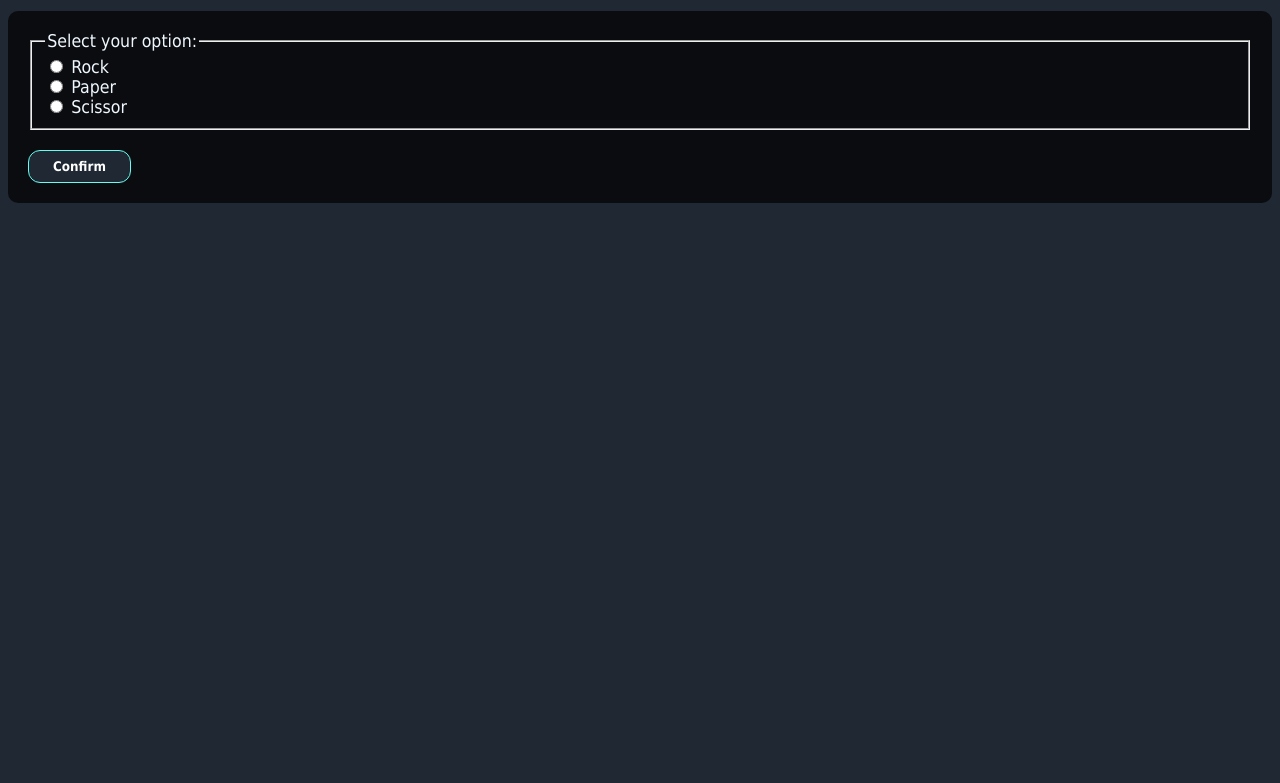
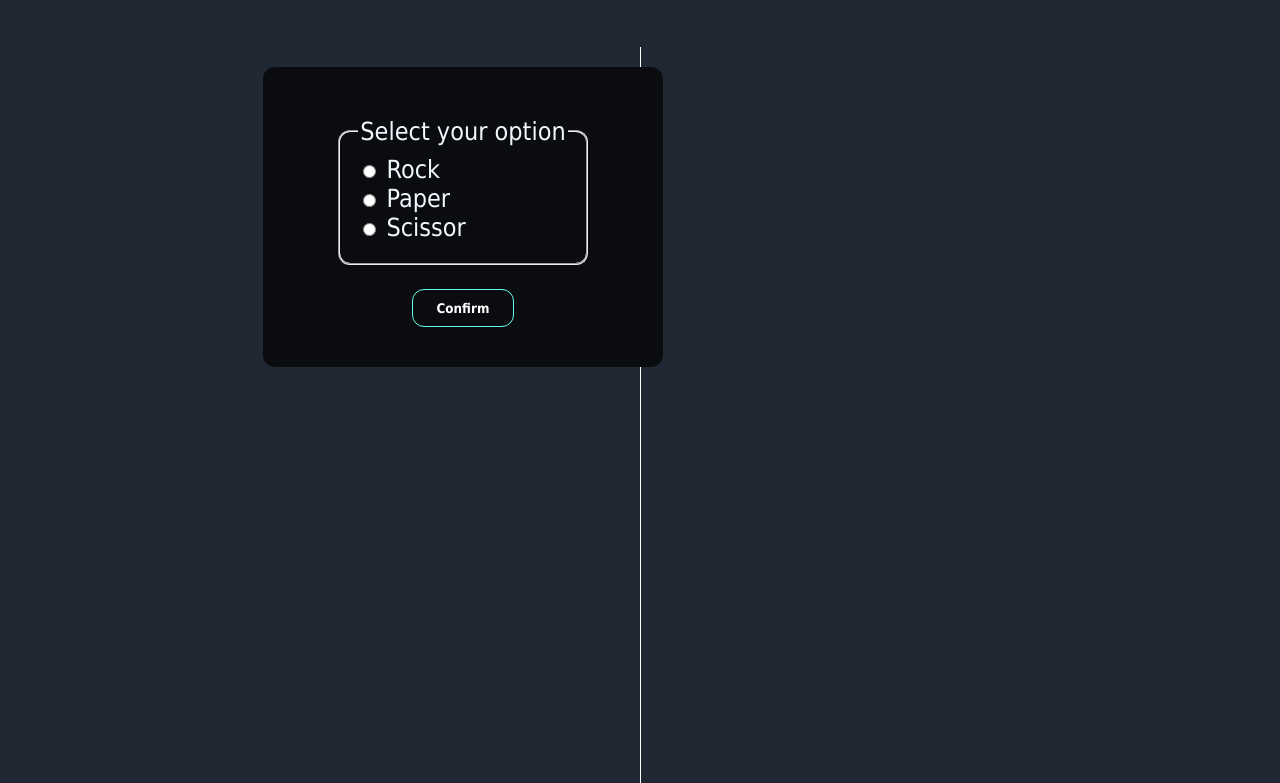
Before and after one commit to amelie-thuerk/javascript-rock-paper-scissor, a website: page index.html in a window 1280 px wide. Shown: the part 116-899 px from the top of the page. Before the commit the page ends 800 px from the top, so only its background shows below. Drawn offline with Linux system fonts and the light colour scheme.

Commit message:
modified html form

```diff
--- a/index.css
+++ b/index.css
@@ -2,25 +2,58 @@ body {
     background-color: #1F2833;
 }
 h1 {
-    font-size: 35px;
+    font-size: 40px;
     font-family: Tahoma;
     text-align: center;
     color: aliceblue;
     padding: 20px;
 }
+.container {
+    margin: 50px 235px 100px;
+}
+.vertical {
+    border-left: 1px solid white;
+    height: 100%;
+    position:absolute;
+    left: 50%;
+}
 form {
     font-family: Tahoma;
     color: aliceblue;
-    font-size: 110%;
-    background-color: #0b0c10;
+    font-size: 25px;
+    /* background-color: #0B0C10; */
     padding: 20px;
     border-radius: 10px;
+    width: 250px;
+}
+.container .background {
+    width: 400px;
+    justify-content: center;
+    display: flex;
+    flex-wrap: wrap;
+    position: relative;
+    background-color: #0B0C10;
+    border-radius: 12px;
+    height: 300px;
+}
+#Rock {
+    accent-color: #66FCF1;
+}
+#Paper {
+    accent-color: #66FCF1;
+}
+#Scissor {
+    accent-color: #66FCF1;
 }
 fieldset {
     margin-bottom: 20px;
+    margin-top: 50px;
+    border-radius: 12px;
+    display: inline-block;
+    height: 120px;
 }
 .confirm {
-    background-color: #1F2833;
+    background-color: #0B0C10;
     color: white;
     border: 1.5px solid #66FCF1;
     font-family: Tahoma;
@@ -28,6 +61,9 @@ fieldset {
     border-radius: 12px;
     transition-duration: 0.35s;
     font-weight: bold;
+    margin-left: 50px;
+    margin-right: 50px;
+    margin-bottom: 40px;
 }
 .confirm:hover {
     background-color: #66FCF1;
--- a/index.html
+++ b/index.html
@@ -9,13 +9,13 @@
     <title>Rock Paper Scissor</title>
 </head>
 <body>
-    <div id="sub-bg">
-
-    </div>
     <h1 id="headline">Rock Paper Scissor</h1>
+    <div class="container">
+        <div class="vertical"></div>
         <form>
+            <div class="background">
                 <fieldset>
-            <legend>Select your option:</legend>
+                    <legend>Select your option</legend>
                     <div>
                         <input type="radio" id="Rock" name="option" value="Rock">
                         <label for="Rock" class="light">Rock</label>
@@ -30,6 +30,8 @@
                     </div>
                 </fieldset>
                 <button type="submit" class="confirm">Confirm</button>
+            </div>
         </form>
+    </div>
 </body>
 </html>
```
Lines whose indentation alone changed are shown as unchanged.
